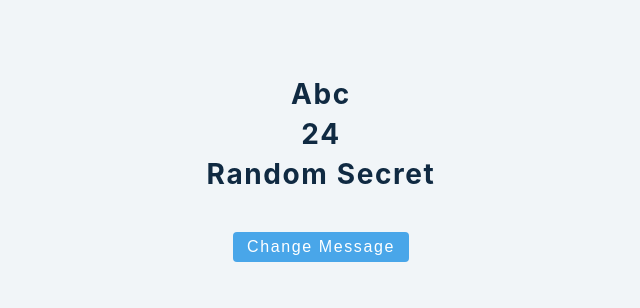
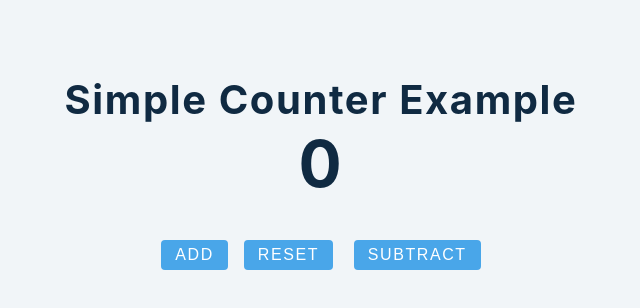
Before and after one commit to VertikaJain/music-classification-python, a React (Create React App) app: page / in a window 1280 px wide. Shown: the top 308 px of the page, without its empty margins (319-959 px from the left). Built offline with nearby package versions, Linux system fonts and the light colour scheme.

Commit message:
Simple Counter Example using useState

```diff
--- /dev/null
+++ b/src/1-useState/counterExample.js
@@ -0,0 +1,24 @@
+import React from 'react'
+
+const CounterExample = () => {
+    const [count, setCount] = React.useState(0)
+
+    const addCount = () => {
+        setCount(count + 1)
+    }
+    const subtractCount = () => {
+        setCount(count - 1)
+    }
+
+    return (
+        <>
+            <h2>Simple Counter Example</h2>
+            <h1>{count}</h1>
+            <button className="btn" onClick={addCount}>ADD</button>
+            <button className="btn" onClick={()=> setCount(0)}>RESET</button> {/* Inline function example */}
+            <button className="btn" onClick={subtractCount}>SUBTRACT</button>
+        </>
+    )
+}
+
+export default CounterExample
--- a/src/App.js
+++ b/src/App.js
@@ -1,13 +1,15 @@
 // import BasicExample from "./1-useState/basicExample"
 // import ArrayExample from "./1-useState/arrayExample"
-import ObjectExample from "./1-useState/objectExample"
+// import ObjectExample from "./1-useState/objectExample"
+import CounterExample from "./1-useState/counterExample"
 
 function App() {
   return (
     <div className="container">
       {/* <BasicExample /> */}
       {/* <ArrayExample /> */}
-      <ObjectExample />
+      {/* <ObjectExample /> */}
+      <CounterExample />
     </div>
   );
 }
```
